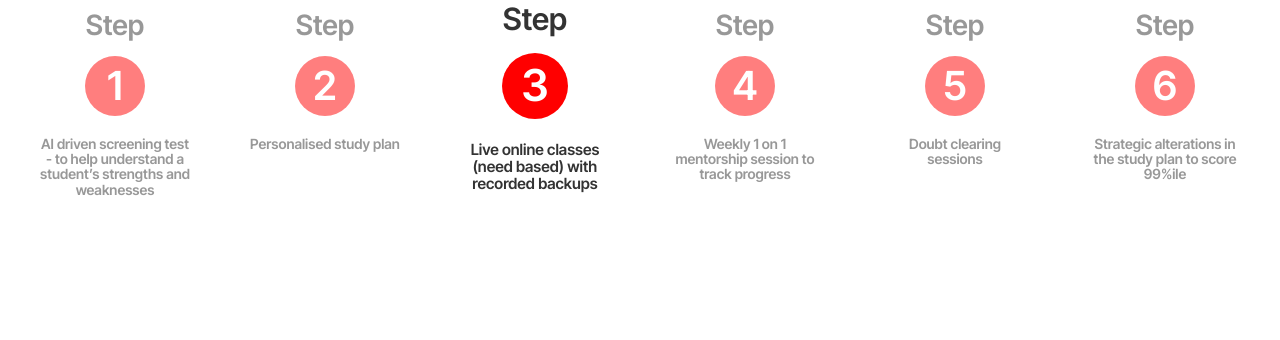
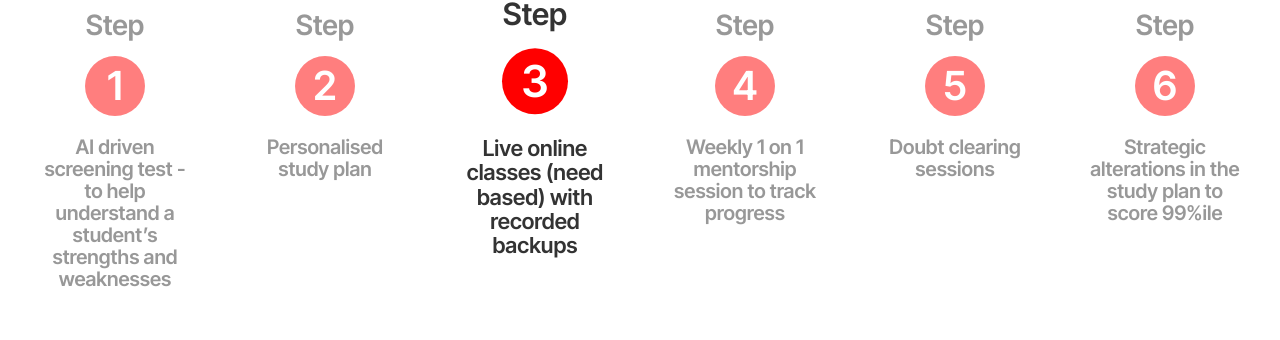
Before and after one commit to SahilKakade/IIM-Landingpage, a React (Vite) app: page / in a window 1280 px wide. Shown: the part 2755-3095 px from the top of the page. Built offline with nearby package versions, Linux system fonts and the light colour scheme; a web font is replaced by a local one.

Commit message:
Updated some files

```diff
--- a/src/index.css
+++ b/src/index.css
@@ -264,7 +264,7 @@ button:focus-visible {
     width: 400px;
     background: white;
     padding: 20px;
-    height:200px;
+    height:300px;
     border-radius: 12px;
     border:1px solid #ff1205;
     text-align: center;
@@ -565,7 +565,7 @@ p {
 }
 
 .step-text {
-  font-size: 14px;
+  font-size: 20px;
   font-family: 'Inter Tight', sans-serif;
   margin-top: 20px;
   line-height:1.1;
```
